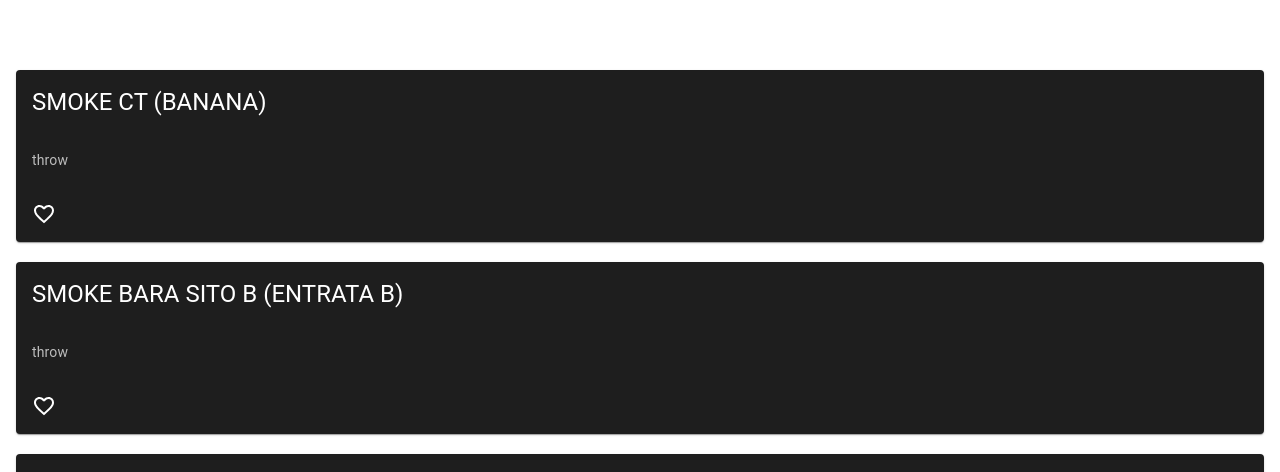
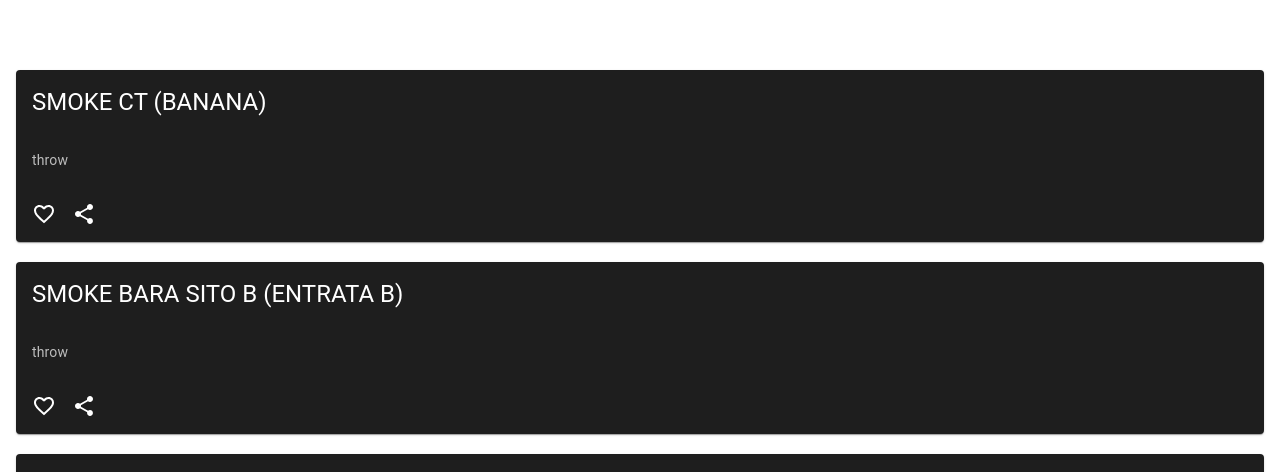
Before and after one commit to Radwtsm/cshelper, a Next.js app: page /inferno in a window 1280 px wide. Shown: the part 291-763 px from the top of the page. Built offline with nearby package versions, Linux system fonts and the light colour scheme.

Commit message:
shareable link with anchor to section

```diff
--- a/app/TipCard.js
+++ b/app/TipCard.js
@@ -1,4 +1,4 @@
-'use client'
+"use client";
 
 import * as React from "react";
 import { styled } from "@mui/material/styles";
@@ -16,9 +16,12 @@ import FavoriteIcon from "@mui/icons-material/Favorite";
 import ShareIcon from "@mui/icons-material/Share";
 import ExpandMoreIcon from "@mui/icons-material/ExpandMore";
 import MoreVertIcon from "@mui/icons-material/MoreVert";
-import FavoriteBorderIcon from '@mui/icons-material/FavoriteBorder';
-
+import FavoriteBorderIcon from "@mui/icons-material/FavoriteBorder";
+// import ShareIcon from '@mui/icons-material/Share';
+import Alert from '@mui/material/Alert';
+import CheckIcon from '@mui/icons-material/Check';
 import YouTube from "react-youtube";
+import { Copse } from "next/font/google";
 
 const ExpandMore = styled((props) => {
   const { expand, ...other } = props;
@@ -33,22 +36,26 @@ const ExpandMore = styled((props) => {
 
 export default function TipCard({ el }) {
   const [expanded, setExpanded] = React.useState(false);
-  const [liked,setLiked] = React.useState(()=> isItLiked(el) ? true : false)
+  const [liked, setLiked] = React.useState(() =>
+    isItLiked(el) ? true : false
+  );
+
+  const [isCopied,setIsCopied] = React.useState(false)
 
   function isItLiked(element) {
+    let local = JSON.parse(localStorage?.getItem("cs2smokes_fav"));
 
-    let local = JSON.parse(localStorage?.getItem('cs2smokes_fav'))
-
-    let result = local?.find(el_json=> JSON.stringify(el_json) === JSON.stringify(element))
+    let result = local?.find(
+      (el_json) => JSON.stringify(el_json) === JSON.stringify(element)
+    );
 
     if (result) {
       // console.log('liked')
       return true;
     } else {
       // console.log('not liked')
-      return false
+      return false;
     }
-
   }
 
   const handleExpandClick = () => {
@@ -59,30 +66,28 @@ export default function TipCard({ el }) {
     // console.log('el',el)
 
     if (!localStorage.getItem("cs2smokes_fav")) {
-      localStorage.setItem('cs2smokes_fav',JSON.stringify([]))
+      localStorage.setItem("cs2smokes_fav", JSON.stringify([]));
     } else {
-      let json = JSON.parse(localStorage.getItem("cs2smokes_fav"))
+      let json = JSON.parse(localStorage.getItem("cs2smokes_fav"));
       let isAlreadyPresent = false;
 
-      json.forEach((el_json)=> {
+      json.forEach((el_json) => {
         if (JSON.stringify(el_json) === JSON.stringify(el)) {
           isAlreadyPresent = true;
         }
-      })
+      });
 
       if (!isAlreadyPresent) {
-        json.push(el)
-        localStorage.setItem('cs2smokes_fav',JSON.stringify(json))
-        setLiked(true)
+        json.push(el);
+        localStorage.setItem("cs2smokes_fav", JSON.stringify(json));
+        setLiked(true);
       } else {
-        let filtered = json.filter(json_el => JSON.stringify(json_el) != JSON.stringify(el))
-        localStorage.setItem('cs2smokes_fav',JSON.stringify(filtered))
-        setLiked(false)
+        let filtered = json.filter(
+          (json_el) => JSON.stringify(json_el) != JSON.stringify(el)
+        );
+        localStorage.setItem("cs2smokes_fav", JSON.stringify(filtered));
+        setLiked(false);
       }
-
-
-
-
     }
     // console.log(JSON.parse(localStorage.getItem("cs2smokes_fav")))
   }
@@ -95,8 +100,39 @@ export default function TipCard({ el }) {
     return match && match[1];
   }
 
+  function copyToClipBoard(el){
+
+    let id = el.title.replaceAll(' ','_').toLowerCase()
+
+    console.log('id',id)
+    console.log(window.location.href)
+
+    let url = window.location.href + '#' + id
+
+    navigator.clipboard.writeText(url)
+
+    // const shareData = {
+    //   title: el.title,
+    //   text: el.description,
+    //   url,
+    // };
+
+    // navigator.share(shareData)
+
+    // alert('copiato url!')
+    setIsCopied(true)
+    setTimeout(() => {
+      setIsCopied(false)
+    }, 4000);
+  }
+
   return (
-    <Card>
+    <>
+    {isCopied &&     <Alert sx={{zIndex:2,position:'fixed',bottom:'4%',left:'4%'}} icon={<CheckIcon fontSize="inherit" />} severity="info">
+      L'URL è stato copiato negli appunti.
+    </Alert>}
+    <Card id={el.title.replaceAll(' ','_').toLowerCase()}>
+
       <CardHeader title={el.title} sx={{ fontSize: "1px" }} />
 
       {el.embed_code && (
@@ -112,11 +148,14 @@ export default function TipCard({ el }) {
         </Typography>
       </CardContent>
       <CardActions disableSpacing>
-        <IconButton onClick={()=> onTipLike(el)} aria-label="add to favorites">
-        {liked === false ? <FavoriteBorderIcon/> : <FavoriteIcon />}
+        <IconButton onClick={() => onTipLike(el)} aria-label="add to favorites">
+          {liked === false ? <FavoriteBorderIcon /> : <FavoriteIcon />}
         </IconButton>
-
+        <IconButton onClick={()=>copyToClipBoard(el)} aria-label="add to favorites">
+          <ShareIcon/>
+        </IconButton>
       </CardActions>
     </Card>
+    </>
   );
 }
```
